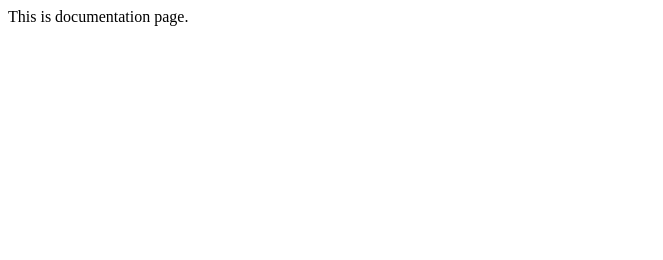
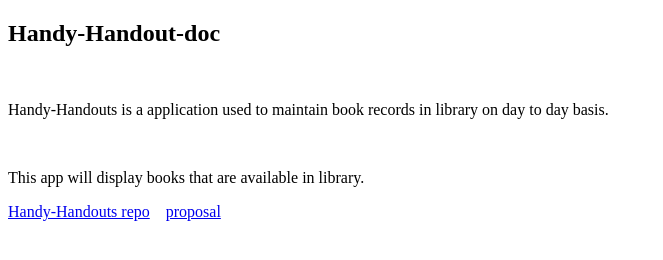
Before and after one commit to sowmya-yalamarthi/Handy-Handouts-Doc, a plain HTML site: page index.html in a window 1280 px wide. Shown: the whole page, without its empty margins (0-663 px from the left). Drawn offline with Linux system fonts and the light colour scheme.

Commit message:
added index.html

```diff
--- a/index.html
+++ b/index.html
@@ -1 +1,41 @@
-This is documentation page.
+<!DOCTYPE html>
+<html lang="en">
+<head>
+    <meta charset="UTF-8">
+    <meta name="viewport" content="width=device-width, initial-scale=1.0">
+    <title>Handy-Handout-doc</title>
+    <link rel="stylesheet" href="style.css">
+
+</head>
+<body>
+
+    <div class="main-container">
+        <div class="header">
+            <div class="title">
+                <h2>Handy-Handout-doc</h2></div>
+            </br>
+            <p class="paragraph">Handy-Handouts is a application used to maintain book records in library on day to day basis.<i></i></p>
+
+            </br>
+
+            <p class="paragraph2">This app will display books that are available in library.<i></i></p>
+
+
+
+            </div>
+
+            </div>
+
+            </div>
+
+            <div class="footer">
+
+        <a href="https://github.com/sowmya-yalamarthi/HandyHandouts">Handy-Handouts repo</a>&nbsp;&nbsp;&nbsp;
+        <a href="https://github.com/sowmya-yalamarthi/HandyHandouts/blob/main/proposal.md">proposal</a>&nbsp;&nbsp;&nbsp;
+
+        </div>
+
+
+</body>
+
+</html>
```
